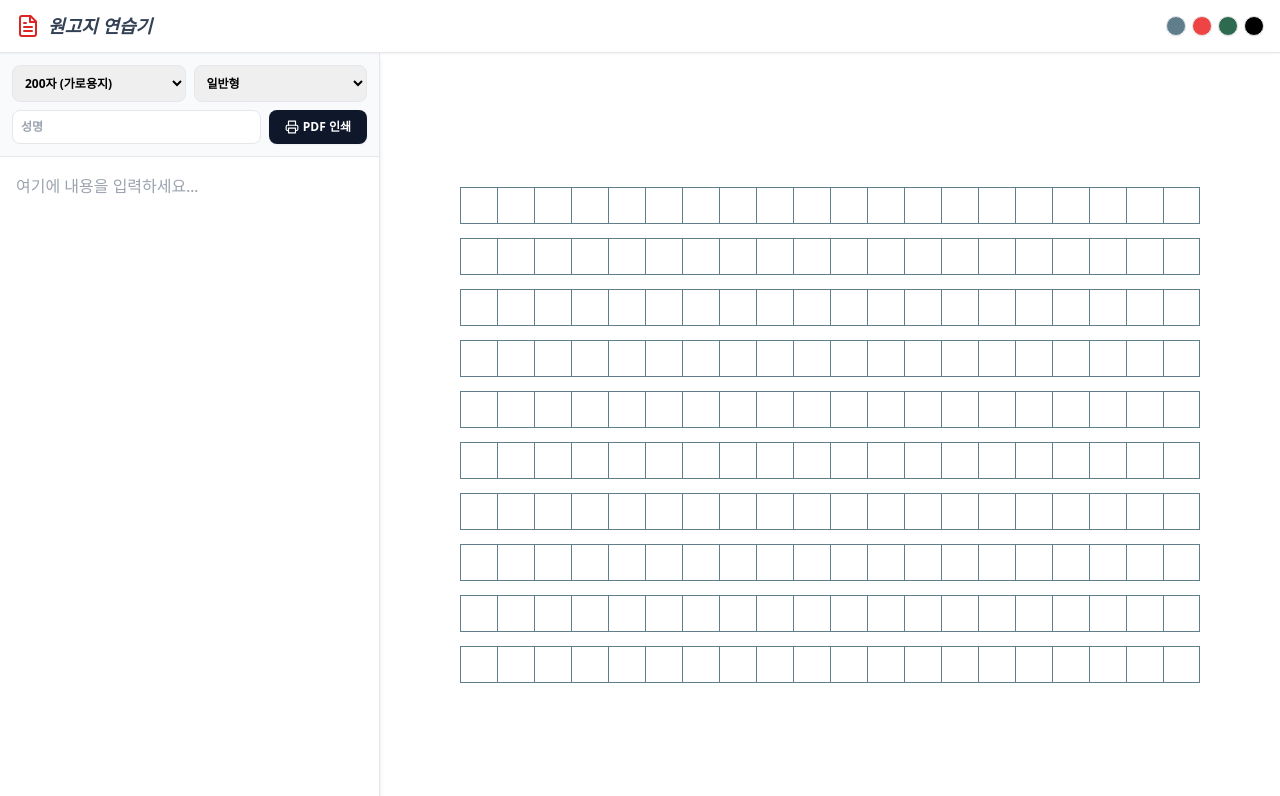
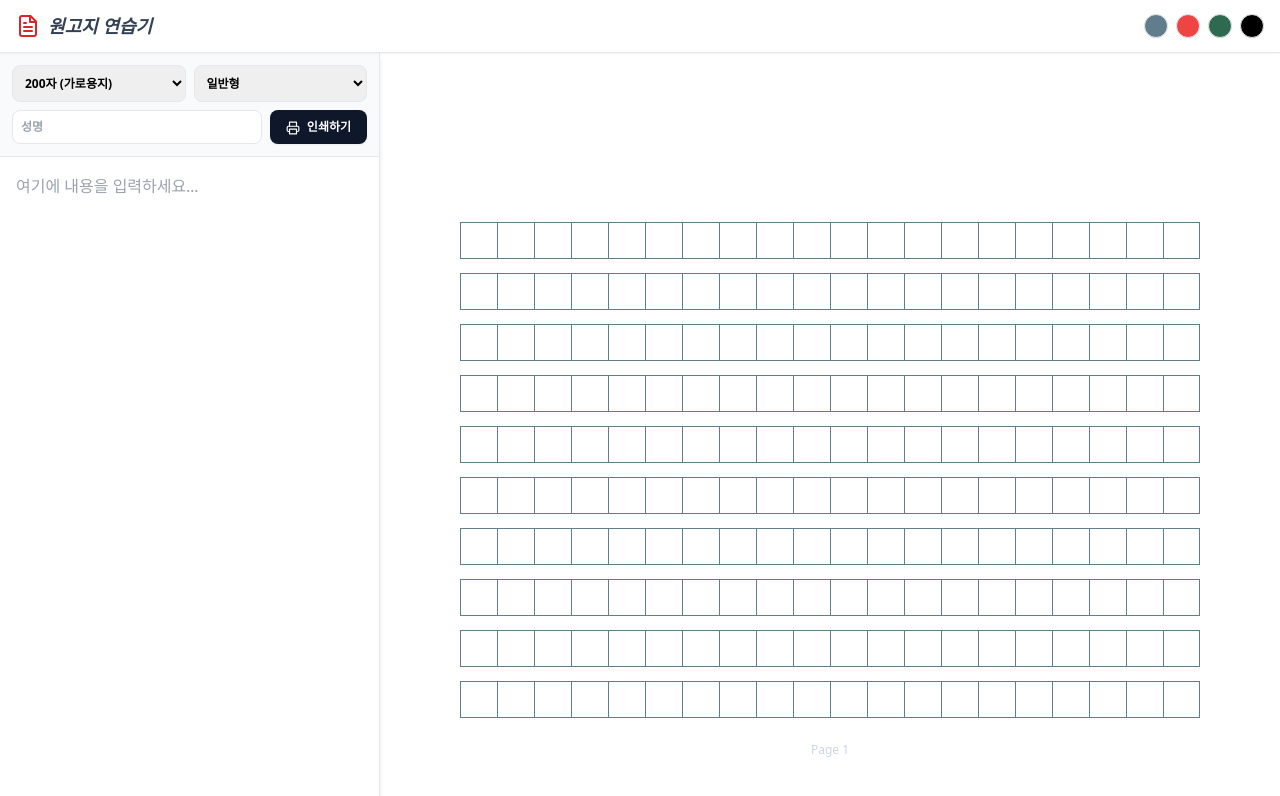
Before and after one commit to 02100korean/wongoji_s, a React (Create React App) app: page / in a window 1280 px wide. Shown: the top 796 px of the page. Built offline with nearby package versions, Linux system fonts and the light colour scheme.

Commit message:
Update App.js

```diff
--- a/src/App.js
+++ b/src/App.js
@@ -72,29 +72,28 @@ const App = () => {
     const pageCount = Math.max(1, Math.ceil(allCells.length / gridVal));
     const rowGap = settings.viewMode === 'feedback' ? '28px' : (settings.viewMode === 'traditional' ? '14px' : '0');
 
-    // 미리보기 화면에서 너무 커지지 않도록 비율 조정 클래스
-    const previewScale = settings.gridType === '400' ? 'scale-[0.65] lg:scale-[0.8]' : 'scale-[0.7] lg:scale-100';
-
     return (
-      <div className="flex flex-col items-center w-full print:block print:bg-white">
+      <div className="flex flex-col items-center w-full bg-white print:bg-white">
         {Array.from({ length: pageCount }).map((_, p) => (
-          <div key={p} className="wongoji-container flex items-center justify-center print:h-screen print:w-screen overflow-visible">
-            <div className={`wongoji-paper bg-white shadow-2xl print:shadow-none flex flex-col items-center justify-center origin-top lg:origin-center ${previewScale} print:scale-100 transition-transform`}
+          <div key={p} className="wongoji-print-page flex items-center justify-center print:h-screen print:w-screen overflow-visible">
+            <div className={`wongoji-paper bg-white flex flex-col items-center justify-center print:m-0`}
                  style={{
                    width: settings.gridType === '200' ? '297mm' : '210mm',
-                   height: settings.gridType === '200' ? '210mm' : '297mm',
-                   marginBottom: '2rem'
+                   minHeight: settings.gridType === '200' ? '210mm' : '297mm',
+                   padding: '20px 0',
+                   borderBottom: p < pageCount - 1 ? '1px dashed #eee' : 'none' // 웹 화면에서 구분선
                  }}>
-              <div className="w-full flex justify-end h-8 mb-4 px-20">
+              <div className="w-full flex justify-end h-8 mb-4 px-20 no-print-margin">
                 {p === 0 && name && <div className="border-b-2 border-black px-6 text-sm font-bold flex items-end pb-1">성명: {name}</div>}
               </div>
-              <div className="flex flex-col" style={{ gap: rowGap }}>
+              <div className="manuscript-grid flex flex-col" style={{ gap: rowGap }}>
                 {Array.from({ length: rows }).map((_, r) => (
                   <div key={r} className="flex">
                     {Array.from({ length: cols }).map((_, c) => renderCell(allCells[p * gridVal + r * cols + c], `c-${p}-${r}-${c}`, c === cols - 1))}
                   </div>
                 ))}
               </div>
+              <div className="w-full text-center mt-6 text-xs text-slate-300 no-print">Page {p + 1}</div>
             </div>
           </div>
         ))}
@@ -103,12 +102,12 @@ const App = () => {
   };
 
   return (
-    <div className={`h-screen w-screen flex flex-col bg-slate-200 overflow-hidden ${gridType === '200' ? 'print-landscape' : 'print-portrait'}`}>
+    <div className={`h-screen w-screen flex flex-col bg-white overflow-hidden ${gridType === '200' ? 'print-landscape' : 'print-portrait'}`}>
       <nav className="bg-white border-b px-4 py-3 no-print flex justify-between items-center shadow-sm shrink-0 z-20">
         <h1 className="text-lg font-bold text-slate-700 flex items-center gap-2 font-serif italic"><FileText className="text-red-600" /> 원고지 연습기</h1>
-        <div className="flex gap-1.5">
+        <div className="flex gap-2">
           {['#607d8b', '#ef4444', '#2d6a4f', '#000000'].map(c => (
-            <button key={c} onClick={() => setLineColor(c)} className="w-5 h-5 rounded-full border shadow-sm" style={{ backgroundColor: c }} />
+            <button key={c} onClick={() => setLineColor(c)} className="w-6 h-6 rounded-full border shadow-sm" style={{ backgroundColor: c }} />
           ))}
         </div>
       </nav>
@@ -117,53 +116,85 @@ const App = () => {
         <aside className="h-[35%] lg:h-full w-full lg:w-[380px] bg-white border-b lg:border-b-0 lg:border-r no-print flex flex-col shadow-md shrink-0 z-10">
           <div className="p-3 border-b flex flex-col gap-2 bg-slate-50">
             <div className="grid grid-cols-2 gap-2">
-              <select value={gridType} onChange={e => setGridType(e.target.value)} className="p-2 border rounded-lg text-xs font-bold outline-none">
+              <select value={gridType} onChange={e => setGridType(e.target.value)} className="p-2 border rounded-lg text-xs font-bold">
                 <option value="200">200자 (가로용지)</option>
                 <option value="400">400자 (세로용지)</option>
               </select>
-              <select value={viewMode} onChange={e => setViewMode(e.target.value)} className="p-2 border rounded-lg text-xs font-bold outline-none">
+              <select value={viewMode} onChange={e => setViewMode(e.target.value)} className="p-2 border rounded-lg text-xs font-bold">
                 <option value="traditional">일반형</option>
-                <option value="feedback">피드백</option>
+                <option value="feedback">피드백형</option>
                 <option value="grid">격자형</option>
               </select>
             </div>
             <div className="flex gap-2">
-              <input type="text" value={studentName} onChange={e => setStudentName(e.target.value)} placeholder="성명" className="flex-1 p-2 border rounded-lg font-bold outline-none text-xs" />
-              <button onClick={() => window.print()} className="bg-slate-900 text-white px-4 py-2 rounded-lg font-bold text-xs hover:bg-red-600 flex items-center gap-1 shadow-sm transition-colors">
-                <Printer size={14}/> PDF 인쇄
+              <input type="text" value={studentName} onChange={e => setStudentName(e.target.value)} placeholder="성명" className="flex-1 p-2 border rounded-lg font-bold text-xs" />
+              <button onClick={() => window.print()} className="bg-slate-900 text-white px-4 py-2 rounded-lg font-bold text-xs hover:bg-red-600 transition-colors shadow-sm">
+                <Printer size={14} className="inline mr-1"/> 인쇄하기
               </button>
             </div>
           </div>
-          <div className="flex-1 overflow-y-auto p-4 custom-scroll">
+          <div className="flex-1 overflow-y-auto p-4 scrollbar-hide">
             <textarea value={content} onChange={e => setContent(e.target.value)} className="w-full h-full border-none outline-none resize-none bg-transparent text-base leading-relaxed font-serif" placeholder="여기에 내용을 입력하세요..." />
           </div>
         </aside>
 
-        <main className="flex-1 overflow-auto bg-slate-300 p-2 lg:p-10 flex justify-center items-start lg:items-center scroll-smooth">
+        <main className="flex-1 overflow-auto bg-white p-0 lg:p-4 flex justify-center items-start scroll-smooth scrollbar-hide">
           <Manuscript text={content} settings={{ gridType, viewMode, lineColor }} name={studentName} />
         </main>
       </div>
 
       <style>{`
-        .custom-scroll::-webkit-scrollbar { width: 4px; }
-        .custom-scroll::-webkit-scrollbar-thumb { background: #cbd5e1; border-radius: 10px; }
+        /* 스크롤바 숨기기 (깔끔한 화면 유지) */
+        .scrollbar-hide::-webkit-scrollbar { display: none; }
+        .scrollbar-hide { -ms-overflow-style: none; scrollbar-width: none; }
 
         @media print {
           .no-print { display: none !important; }
-          body, html { background: white !important; margin: 0 !important; padding: 0 !important; width: 210mm; height: 297mm; }
-          .wongoji-container {
+
+          body, html {
+            background: white !important;
+            margin: 0 !important;
+            padding: 0 !important;
+            overflow: visible !important;
+          }
+
+          /* 인쇄 시 스크롤바 강제 제거 */
+          * { overflow: visible !important; scrollbar-width: none !important; }
+          ::-webkit-scrollbar { display: none !important; }
+
+          main {
+            background: white !important;
+            margin: 0 !important;
+            padding: 0 !important;
+            display: block !important;
+            width: 100% !important;
+          }
+
+          .wongoji-print-page {
             page-break-after: always !important;
-            height: 100vh !important;
-            width: 100vw !important;
             display: flex !important;
             align-items: center !important;
             justify-content: center !important;
+            width: 100vw !important;
+            height: 100vh !important;
+            overflow: hidden !important;
           }
+
           .wongoji-paper {
-            transform: scale(1) !important;
+            border: none !important;
+            padding: 0 !important;
             margin: 0 !important;
-            box-shadow: none !important;
+            /* 400자 피드백형처럼 높이가 넘치는 경우 자동으로 크기 축소(Fit) */
+            transform-origin: center center;
+            zoom: 0.95; /* 기본 안전 마진 */
           }
+
+          /* 400자 피드백형 전용 자동 맞춤 (세로 용지일 때) */
+          .print-portrait .wongoji-paper {
+            max-height: 95vh !important;
+            transform: scale(min(1, 0.8)); /* 내용이 길면 80%까지 자동 축소 */
+          }
+
           .print-landscape { @page { size: A4 landscape; margin: 0; } }
           .print-portrait { @page { size: A4 portrait; margin: 0; } }
         }
```
